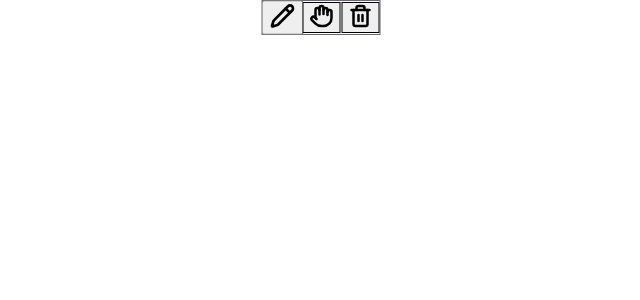
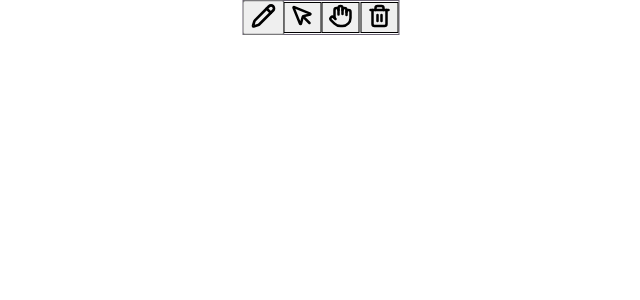
Before and after one commit to kevin-weitgenant/gen-canvas-OSS-mixboard, a React (Vite) app: page / in a window 1280 px wide. Shown: the top 300 px of the page, without its empty margins (319-959 px from the left). Built offline with nearby package versions, Linux system fonts and the light colour scheme.

Commit message:
add dumb selection in the toolbar(only icon, no functionality)

```diff
--- a/src/components/Toolbar.tsx
+++ b/src/components/Toolbar.tsx
@@ -1,4 +1,4 @@
-import { Hand, Pencil, Trash2 } from "lucide-react";
+import { Hand, MousePointer, Pencil, Trash2 } from "lucide-react";
 import { useCanvasStore } from "../store/canvasStore";
 
 const buttonClasses = "relative p-3 rounded-xl transition-all duration-200 cursor-pointer";
@@ -22,6 +22,13 @@ export function Toolbar() {
         <Pencil className="w-5 h-5" strokeWidth={2.5} />
       </button>
       <button
+        onClick={() => setTool('selection')}
+        title="Selection Tool"
+        className={`${buttonClasses} ${currentTool === 'selection' ? activeClasses : inactiveClasses}`}
+      >
+        <MousePointer className="w-5 h-5" strokeWidth={2.5} />
+      </button>
+      <button
         onClick={() => setTool('pan')}
         title="Pan Tool"
         className={`${buttonClasses} ${currentTool === 'pan' ? activeClasses : inactiveClasses}`}
--- a/src/store/canvasStore.ts
+++ b/src/store/canvasStore.ts
@@ -1,7 +1,7 @@
 import { create } from 'zustand';
 import type { LineSegment, Viewport } from '../types/canvas';
 
-export type Tool = 'pen' | 'pan';
+export type Tool = 'pen' | 'pan' | 'selection';
 
 interface CanvasState {
   drawings: LineSegment[];
```
Also changed, not shown: src/assets/mouse-pointer.png (added), src/assets/mouse-pointer.svg (deleted).
